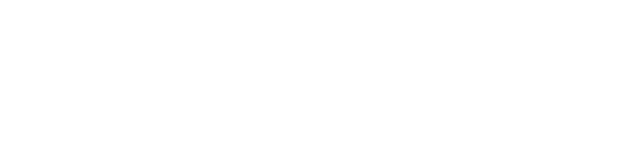
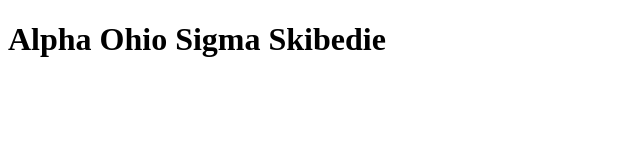
Before and after one commit to Finn09z/scheinchenwebsite.github.io, a plain HTML site: page index.html in a window 1280 px wide. Shown: the whole page, without its empty margins (0-640 px from the left). Drawn offline with Linux system fonts and the light colour scheme.

Commit message:
Änderung 2

```diff
--- a/index.html
+++ b/index.html
@@ -6,6 +6,6 @@
     <title>Document</title>
 </head>
 <body>
-
+    <h1>Alpha Ohio Sigma Skibedie<h1>
 </body>
 </html>
```
